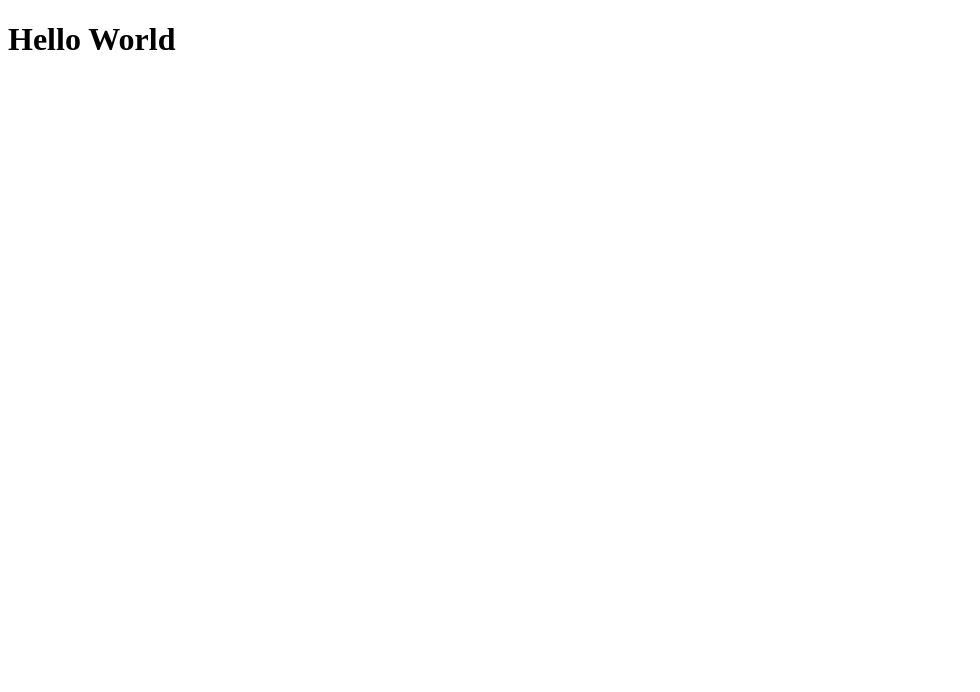
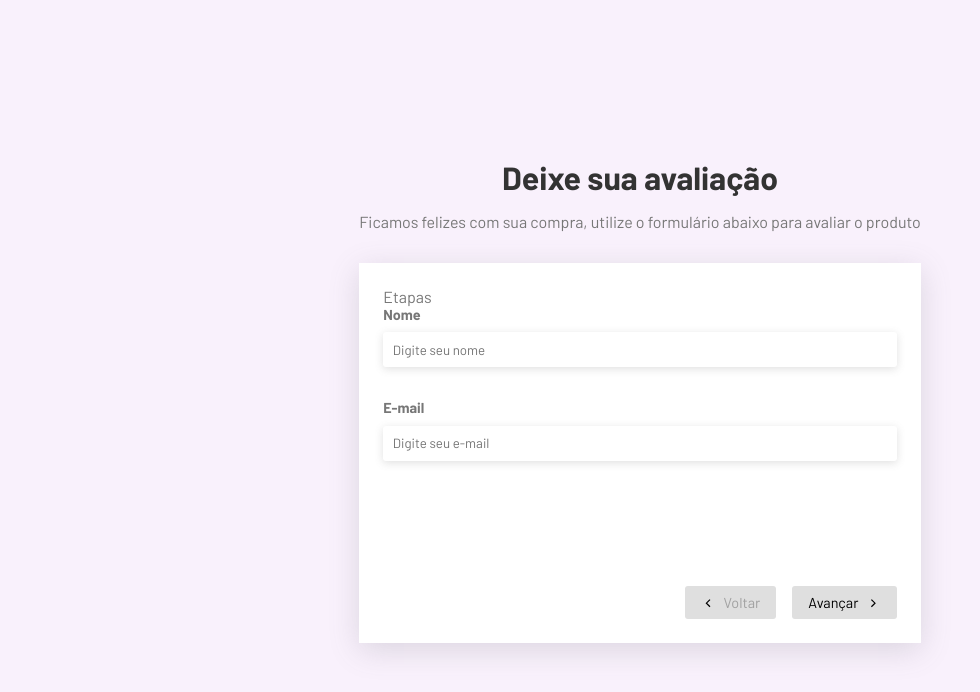
Before and after one commit to Gui-dev/form-multisteps, a React (Vite) app: page / in a window 1280 px wide. Shown: the top 692 px of the page, without its empty margins (0-980 px from the left). Built offline with nearby package versions, Linux system fonts and the light colour scheme.

Commit message:
style: add App style

```diff
--- a/src/App.tsx
+++ b/src/App.tsx
@@ -1,6 +1,68 @@
+import { GrFormNext, GrFormPrevious } from 'react-icons/gr'
+import { FiSend } from 'react-icons/fi'
+
+import { UserForm } from './components/UserForm'
+import { ReviewForm } from './components/ReviewForm'
+import { Thanks } from './components/Thanks'
+
+import { useForm } from './hooks/useForm'
+
+import './index.css'
+
 function App () {
+  const formComponents = [
+    <UserForm />,
+    <ReviewForm />,
+    <Thanks />,
+  ]
+  const { changeStep, currentComponent, currentStep, isFirstStep, isLastStep } = useForm(formComponents)
+
   return (
-    <h1>Hello World</h1>
+    <section className="app">
+      <header className="header">
+        <h1>Deixe sua avaliação</h1>
+        <p>
+          Ficamos felizes com sua compra,
+          utilize o formulário abaixo para avaliar o produto
+        </p>
+      </header>
+      <div className="form-container">
+        <p>Etapas</p>
+
+        <form onSubmit={event => changeStep({ index: currentStep + 1, event })}>
+          <div className="inputs-container">
+            {currentComponent}
+          </div>
+          <div className="actions">
+            <button
+              type="button"
+              onClick={() => changeStep({ index: currentStep - 1 })}
+              disabled={isFirstStep}
+            >
+              <GrFormPrevious />
+              <span>Voltar</span>
+            </button>
+            {
+              !isLastStep && (
+                <button type="submit">
+                  <span>Avançar</span>
+                  <GrFormNext />
+                </button>
+              )
+            }
+            {
+              isLastStep && (
+                <button type="submit">
+                  <span>Enviar</span>
+                  <FiSend />
+                </button>
+              )
+            }
+
+          </div>
+        </form>
+      </div>
+    </section>
   )
 }
 
--- a/src/index.css
+++ b/src/index.css
@@ -10,7 +10,26 @@ body {
   align-items: center;
   justify-content: center;
   font-family: 'Barlow', sans-serif;
+  color: #333;
   height: 100vh;
+  background-color: #F9F1FC;
+}
+
+button,
+input {
+  font-family: 'Barlow', sans-serif;
+}
+
+button {
+  cursor: pointer;
+}
+
+button:disabled {
+  cursor: not-allowed;
+}
+
+p {
+  color: #777;
 }
 
 .app {
@@ -18,5 +37,79 @@ body {
   flex-direction: column;
   align-items: center;
   justify-content: center;
+  padding: 2rem;
   height: 100%;
 }
+
+.header {
+  text-align: center;
+  margin-bottom: 2rem;
+}
+
+.header h1 {
+  font-size: 2rem;
+  margin-bottom: 1rem;
+}
+
+.form-container {
+  padding: 1.5rem;
+  margin: 0 auto;
+  width: 100%;
+  background-color: #FFF;
+  box-shadow: rgba(100, 100, 111, .2) 0px 7px 29px 0;
+}
+
+.form-container form {
+  max-width: 600px;
+}
+
+.inputs-container {
+  min-height: 280px;
+}
+
+.form-control {
+  display: flex;
+  flex-direction: column;
+  gap: .6rem;
+  margin-bottom: 2rem;
+}
+
+.form-control label {
+  font-size: .9rem;
+  font-weight: bold;
+  color: #777;
+}
+
+.form-control input,
+textarea {
+  padding: .6rem;
+  border: none;
+  border-radius: 3px;
+  box-shadow: rgba(99, 99, 99, .2) 0 2px 8px 0;
+}
+
+.form-control textarea {
+  height: 120px;
+}
+
+.actions {
+  display: flex;
+  justify-content: flex-end;
+  gap: 1rem;
+}
+
+.actions button {
+  display: flex;
+  align-items: flex-end;
+  gap: .5rem;
+  font-size: .9rem;
+  padding: .5rem 1rem;
+  background-color: #DFDFDF;
+  border: 0;
+  border-radius: 3px;
+  transition: .3s background-color;
+}
+
+.actions button:hover {
+  background-color: #CFC;
+}
```
